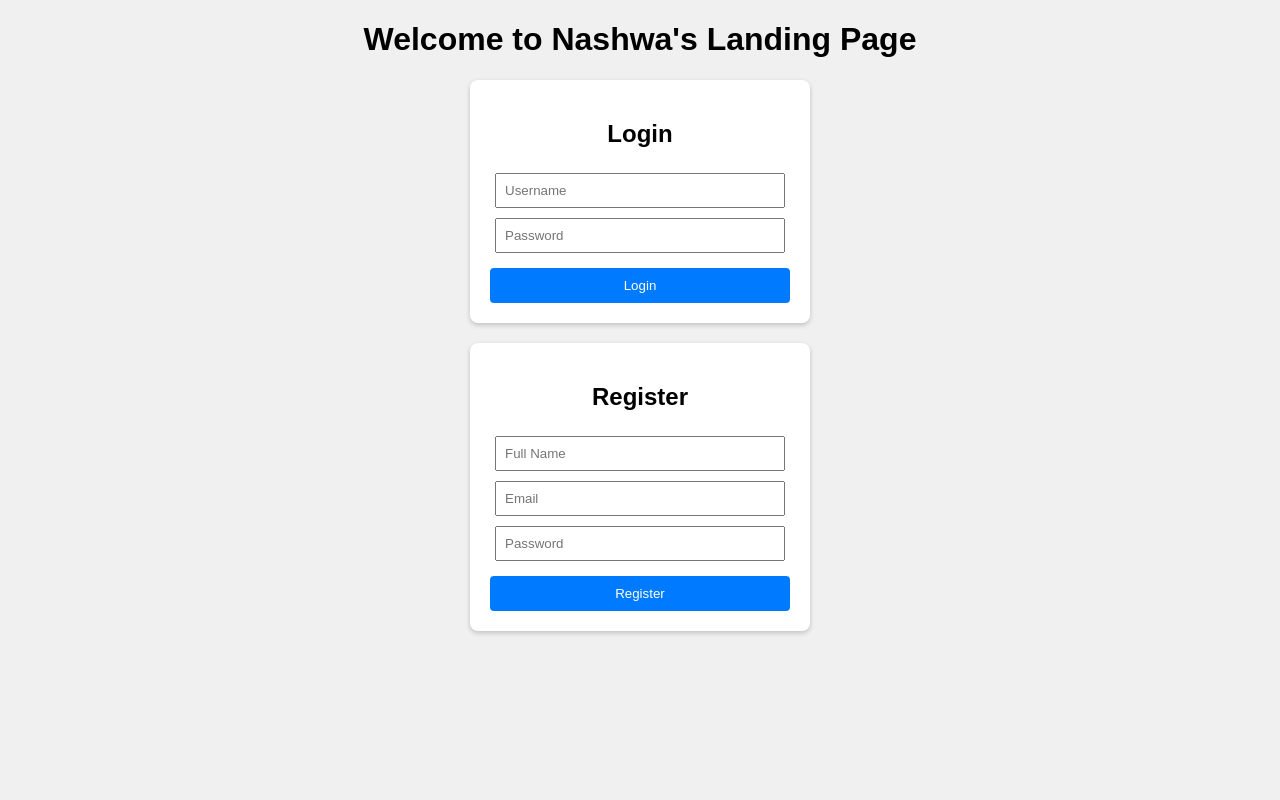
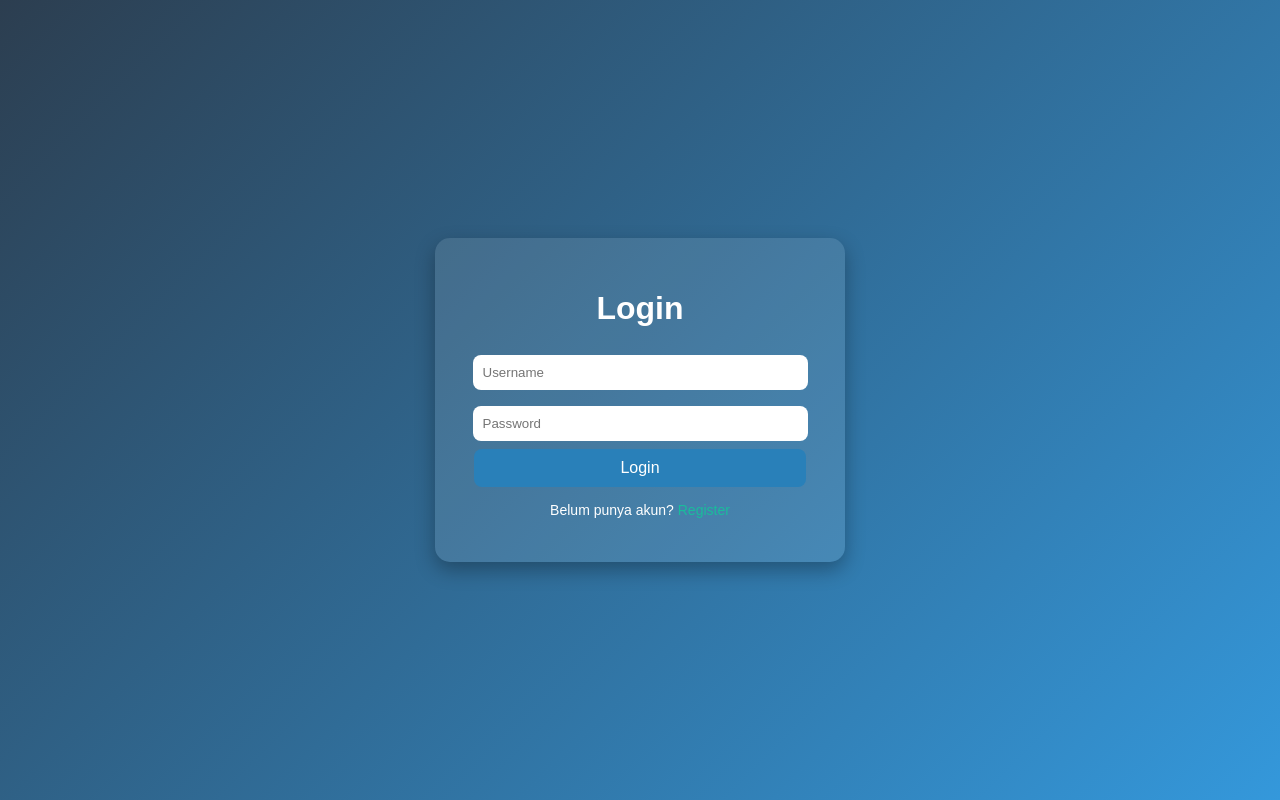
Before and after one commit to Nashwahrz/landing-page-nashwaa, a plain HTML site: page index.html in a window 1280 px wide. Drawn offline with Linux system fonts and the light colour scheme.

Commit message:
Update desain login & register

```diff
--- a/index.html
+++ b/index.html
@@ -4,28 +4,109 @@
   <meta charset="UTF-8">
   <meta name="viewport" content="width=device-width, initial-scale=1.0">
   <title>Landing Page Login/Register</title>
-  <link rel="stylesheet" href="style.css">
+  <style>
+    body {
+      font-family: Arial, sans-serif;
+      background: linear-gradient(135deg, #2c3e50, #3498db);
+      color: #fff;
+      display: flex;
+      justify-content: center;
+      align-items: center;
+      height: 100vh;
+      margin: 0;
+    }
+
+    .container {
+      background: rgba(255, 255, 255, 0.1);
+      padding: 30px;
+      border-radius: 15px;
+      box-shadow: 0px 8px 20px rgba(0,0,0,0.3);
+      width: 350px;
+      text-align: center;
+    }
+
+    h1 {
+      margin-bottom: 20px;
+    }
+
+    input {
+      width: 90%;
+      padding: 10px;
+      margin: 8px 0;
+      border: none;
+      border-radius: 8px;
+    }
+
+    button {
+      background: #2980b9;
+      color: white;
+      padding: 10px;
+      width: 95%;
+      border: none;
+      border-radius: 8px;
+      cursor: pointer;
+      font-size: 16px;
+      transition: background 0.3s ease;
+    }
+
+    button:hover {
+      background: #1abc9c;
+    }
+
+    p {
+      margin-top: 15px;
+      font-size: 14px;
+    }
+
+    a {
+      color: #1abc9c;
+      cursor: pointer;
+      text-decoration: none;
+    }
+
+    .hidden {
+      display: none;
+    }
+  </style>
 </head>
 <body>
-  <h1>Welcome to Nashwa's Landing Page</h1>
+  <div class="container">
+    <h1 id="title">Login</h1>
 
-  <div class="form-container">
-    <h2>Login</h2>
-    <form>
+    <!-- Login Form -->
+    <form id="loginForm">
       <input type="text" placeholder="Username" required><br>
       <input type="password" placeholder="Password" required><br>
       <button type="submit">Login</button>
+      <p>Belum punya akun? <a id="showRegister">Register</a></p>
     </form>
-  </div>
 
-  <div class="form-container">
-    <h2>Register</h2>
-    <form>
+    <!-- Register Form -->
+    <form id="registerForm" class="hidden">
       <input type="text" placeholder="Full Name" required><br>
       <input type="email" placeholder="Email" required><br>
       <input type="password" placeholder="Password" required><br>
       <button type="submit">Register</button>
+      <p>Sudah punya akun? <a id="showLogin">Login</a></p>
     </form>
   </div>
+
+  <script>
+    const loginForm = document.getElementById('loginForm');
+    const registerForm = document.getElementById('registerForm');
+    const title = document.getElementById('title');
+
+    document.getElementById('showRegister').addEventListener('click', () => {
+      loginForm.classList.add('hidden');
+      registerForm.classList.remove('hidden');
+      title.textContent = "Register";
+    });
+
+    document.getElementById('showLogin').addEventListener('click', () => {
+      registerForm.classList.add('hidden');
+      loginForm.classList.remove('hidden');
+      title.textContent = "Login";
+    });
+  </script>
 </body>
 </html>
```
